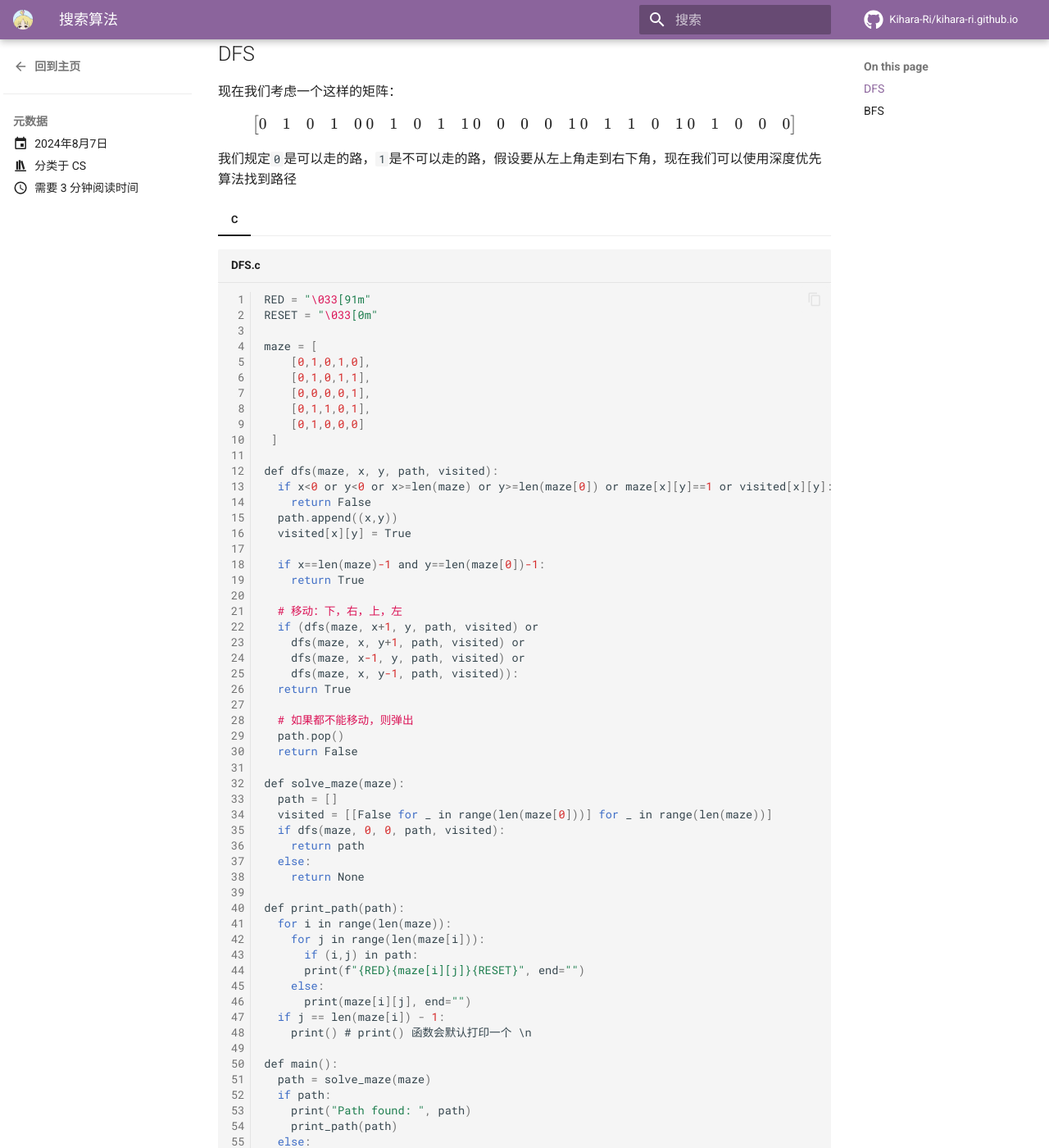
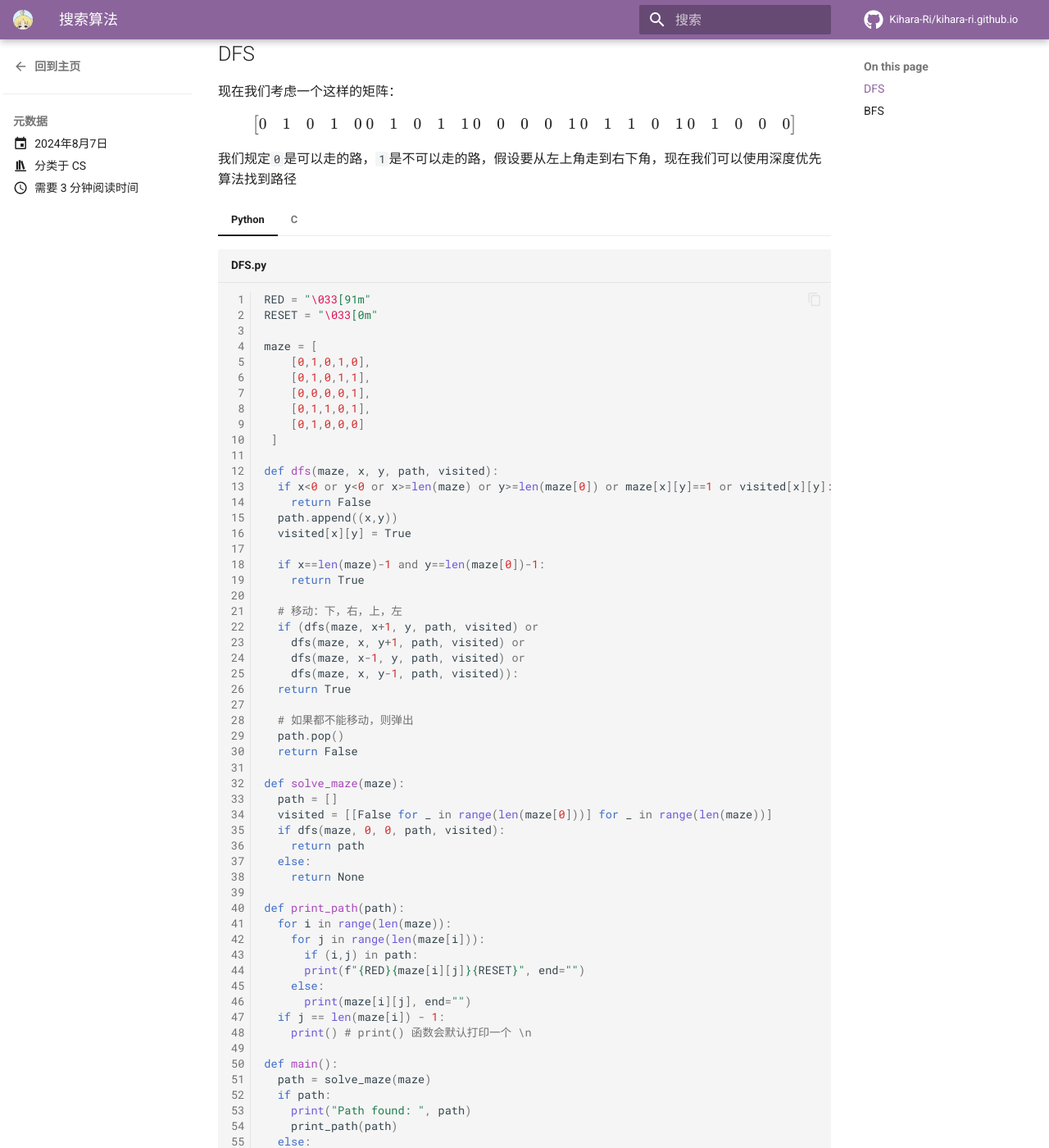
Before and after one commit to Kihara-Ri/kihara-ri.github.io, an MkDocs documentation site: the page built from docs/blog/posts/搜索算法.md, in a window 1280 px wide and 1400 px high, scrolled down 337 px. Shown: the whole window at 82% size. Built offline with MkDocs 1.6.1 and Material for MkDocs 9.7.7, drawn with Linux system fonts in a browser that asks for light colours; comment, search, counter and statistics services are not loaded.

Commit message:
Update 搜索算法.md

````diff
--- a/docs/blog/posts/搜索算法.md
+++ b/docs/blog/posts/搜索算法.md
@@ -27,9 +27,9 @@ $$
 $$
 我们规定`0`是可以走的路，`1`是不可以走的路，假设要从左上角走到右下角，现在我们可以使用深度优先算法找到路径
 
-=== "C"
+=== "Python"
 
-    ```c title="DFS.c"
+    ```py title="DFS.py"
     RED = "\033[91m"
     RESET = "\033[0m"
 
@@ -93,5 +93,10 @@ $$
     运行以上代码可以得到:
     ![DFS_pic](../../assets/DFS_pic.png)
 
+=== "C"
+
+    ```c title="DFS.c"
+
+    ```
 
 ## BFS
````
